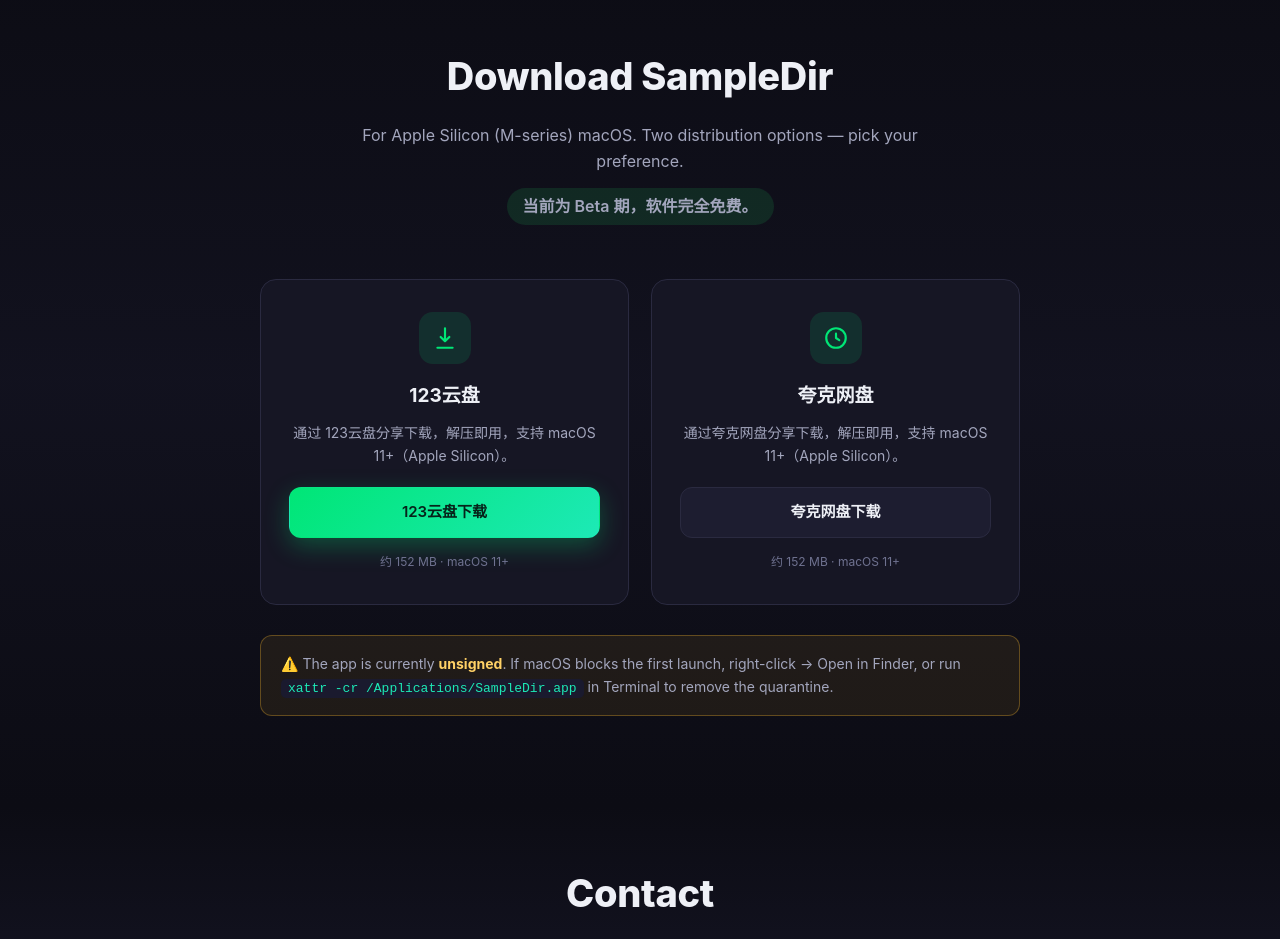
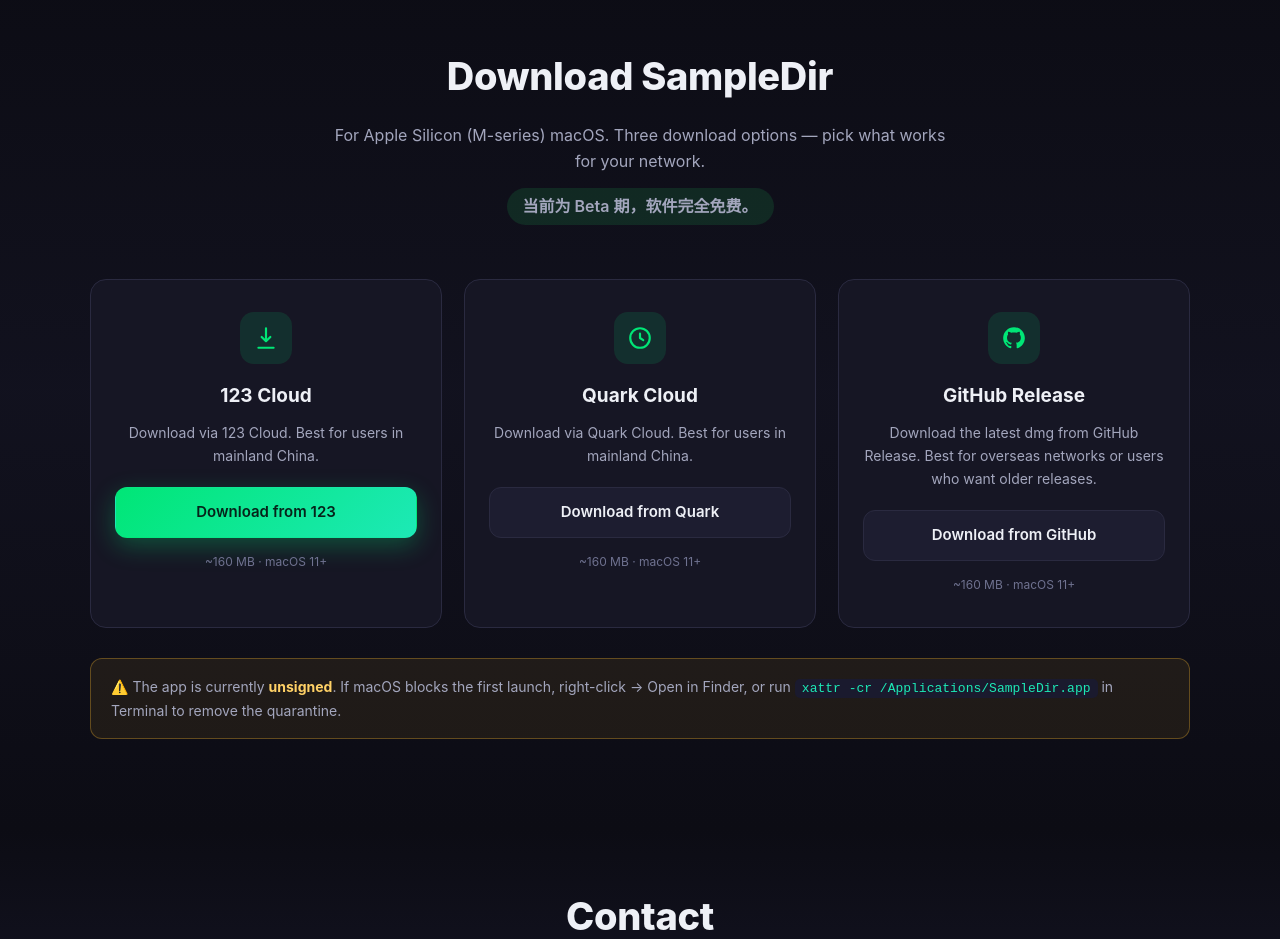
Before and after one commit to huoleihu/SampleDir, a plain HTML site: page index.html in a window 1280 px wide. Shown: the part 3200-4139 px from the top of the page. Drawn offline with Linux system fonts and the light colour scheme; no server answers.

Commit message:
feat(site): 下载区改为 123/夸克/GitHub 三源；版本号与链接改从 version.json 读取；发布脚本自动同步 version.json

```diff
--- a/assets/css/styles.css
+++ b/assets/css/styles.css
@@ -247,17 +247,18 @@
 .step p { font-size: 14px; color: var(--text-dim); }
 
 /* ====== 下载 ====== */
-.downloads { display: grid; grid-template-columns: repeat(2,1fr); gap: 22px; max-width: 760px; margin: 0 auto; }
-.dl { background: var(--surface); border: 1px solid var(--border); border-radius: var(--radius); padding: 32px 28px; text-align: center; }
+.downloads { display: grid; grid-template-columns: repeat(3,1fr); gap: 22px; max-width: 1100px; margin: 0 auto; }
+.dl { background: var(--surface); border: 1px solid var(--border); border-radius: var(--radius); padding: 32px 24px; text-align: center; }
 .dl__icon { width: 52px; height: 52px; border-radius: 14px; background: var(--green-soft); display: grid; place-items: center; margin: 0 auto 16px; }
 .dl__icon svg { width: 26px; height: 26px; fill: none; stroke: var(--green); stroke-width: 2; stroke-linecap: round; stroke-linejoin: round; }
+.dl--github .dl__icon svg { fill: var(--green); stroke: none; }
 .dl h3 { font-size: 19px; margin-bottom: 10px; }
 .dl p { font-size: 14px; color: var(--text-dim); margin-bottom: 20px; }
 .dl code, .downloads__note code { background: var(--bg-3); padding: 2px 7px; border-radius: 5px; font-size: 13px; color: var(--green-2); }
 .dl .btn { width: 100%; }
 .dl__req { display: block; margin-top: 14px; font-size: 12px; color: var(--text-mute); }
 .downloads__note {
-  max-width: 760px; margin: 30px auto 0; padding: 16px 20px; font-size: 14px; color: var(--text-dim);
+  max-width: 1100px; margin: 30px auto 0; padding: 16px 20px; font-size: 14px; color: var(--text-dim);
   background: rgba(255,189,46,.08); border: 1px solid rgba(255,189,46,.3); border-radius: 12px;
 }
 .downloads__note strong { color: #ffd166; }
--- a/assets/js/main.js
+++ b/assets/js/main.js
@@ -56,11 +56,13 @@
       'step2.h': '试听与标记', 'step2.p': '双击试听、方向键连续播放；给好素材加星、写备注、打标签，随手整理。',
       'step3.h': '随时检索', 'step3.p': '搜索框输入关键词，或点左侧标签 / 收藏夹秒筛；元数据随文件夹永久保存。',
       'dl.h2': '下载 SampleDir',
-      'dl.p': '支持 Apple Silicon（M 系列）macOS。两种分发方式，按你的习惯选。',
-      'dl1.h': '便携版（推荐）', 'dl1.p': '自带 JRE 与 ffmpeg，解压后双击 SampleDir.sh 即可运行，无需安装。',
-      'dl1.btn': '下载 .zip', 'dl1.req': '约 160 MB · macOS 12+',
-      'dl2.h': '安装版 .dmg', 'dl2.p': '标准 macOS 安装包，拖入 Applications 即可。需先执行打包脚本生成。',
-      'dl2.btn': '下载 .dmg', 'dl2.req': '需运行 packageDmg 构建',
+      'dl.p': '支持 Apple Silicon（M 系列）macOS。三种下载方式，按你的网络环境选。',
+      'dl1.h': '123云盘', 'dl1.p': '通过 123云盘分享下载，适合国内网络。',
+      'dl1.btn': '123云盘下载', 'dl1.req': '约 160 MB · macOS 11+',
+      'dl2.h': '夸克网盘', 'dl2.p': '通过夸克网盘分享下载，适合国内网络。',
+      'dl2.btn': '夸克网盘下载', 'dl2.req': '约 160 MB · macOS 11+',
+      'dl3.h': 'GitHub Release', 'dl3.p': '从 GitHub Release 下载最新版 dmg，适合海外网络或需要历史版本的用户。',
+      'dl3.btn': 'GitHub 下载', 'dl3.req': '约 160 MB · macOS 11+',
       'dl.note': '⚠️ 软件当前为<strong>未签名</strong>版本。首次打开若被系统拦截，请在「访达」中<strong>右键 → 打开</strong>，或在终端执行 <code>xattr -cr /Applications/SampleDir.app</code> 解除隔离。',
       'footer.help': '帮助文档',
       'footer.copy': '© 2026 SampleDir · 本地优先的采样素材库管理器 · Made by ssxm'
@@ -117,11 +119,13 @@
       'step2.h': 'Audition & tag', 'step2.p': 'Double-click to audition, arrow keys to play continuously; star, note, and tag your best material as you go.',
       'step3.h': 'Retrieve anytime', 'step3.p': 'Type a keyword in the search box, or click a tag / favorite folder to filter instantly; metadata is saved with the folder forever.',
       'dl.h2': 'Download SampleDir',
-      'dl.p': 'For Apple Silicon (M-series) macOS. Two distribution options — pick your preference.',
-      'dl1.h': 'Portable (recommended)', 'dl1.p': 'Ships with JRE & ffmpeg; unzip and double-click SampleDir.sh to run — no installation needed.',
-      'dl1.btn': 'Download .zip', 'dl1.req': '~160 MB · macOS 12+',
-      'dl2.h': 'Installer .dmg', 'dl2.p': 'Standard macOS installer, drag into Applications. Requires running the packaging script first.',
-      'dl2.btn': 'Download .dmg', 'dl2.req': 'Built via packageDmg',
+      'dl.p': 'For Apple Silicon (M-series) macOS. Three download options — pick what works for your network.',
+      'dl1.h': '123 Cloud', 'dl1.p': 'Download via 123 Cloud. Best for users in mainland China.',
+      'dl1.btn': 'Download from 123', 'dl1.req': '~160 MB · macOS 11+',
+      'dl2.h': 'Quark Cloud', 'dl2.p': 'Download via Quark Cloud. Best for users in mainland China.',
+      'dl2.btn': 'Download from Quark', 'dl2.req': '~160 MB · macOS 11+',
+      'dl3.h': 'GitHub Release', 'dl3.p': 'Download the latest dmg from GitHub Release. Best for overseas networks or users who want older releases.',
+      'dl3.btn': 'Download from GitHub', 'dl3.req': '~160 MB · macOS 11+',
       'dl.note': '⚠️ The app is currently <strong>unsigned</strong>. If macOS blocks the first launch, right-click → Open in Finder, or run <code>xattr -cr /Applications/SampleDir.app</code> in Terminal to remove the quarantine.',
       'footer.help': 'Help',
       'footer.copy': '© 2026 SampleDir · A local-first sample library manager · Made by ssxm'
@@ -178,11 +182,13 @@
       'step2.h': '프리뷰 & 태그', 'step2.p': '더블클릭으로 프리뷰, 방향키로 연속 재생. 좋은 소재에 별점, 메모, 태그를 붙여가며 정리하세요.',
       'step3.h': '언제든 검색', 'step3.p': '검색창에 키워드를 입력하거나 태그 / 즐겨찾기 폴더를 클릭해 즉시 필터. 메타데이터는 폴더와 함께 영구 저장됩니다.',
       'dl.h2': 'SampleDir 다운로드',
-      'dl.p': 'Apple Silicon(M 시리즈) macOS를 지원합니다. 취향에 맞는 두 가지 배포 방식.',
-      'dl1.h': '포터블 (권장)', 'dl1.p': 'JRE와 ffmpeg 포함, 압축 해제 후 SampleDir.sh를 더블클릭하면 실행됩니다. 설치 불필요.',
-      'dl1.btn': '.zip 다운로드', 'dl1.req': '약 160 MB · macOS 12+',
-      'dl2.h': '설치형 .dmg', 'dl2.p': '표준 macOS 설치 패키지, Applications에 드래그하면 끝. 먼저 패키징 스크립트를 실행해야 합니다.',
-      'dl2.btn': '.dmg 다운로드', 'dl2.req': 'packageDmg 빌드 필요',
+      'dl.p': 'Apple Silicon(M 시리즈) macOS를 지원합니다. 네트워크 상황에 맞는 세 가지 다운로드 방법.',
+      'dl1.h': '123 클라우드', 'dl1.p': '123 클라우드를 통해 다운로드. 중국 본토 사용자에게 적합.',
+      'dl1.btn': '123에서 다운로드', 'dl1.req': '약 160 MB · macOS 11+',
+      'dl2.h': '콰크 클라우드', 'dl2.p': '콰크 클라우드를 통해 다운로드. 중국 본토 사용자에게 적합.',
+      'dl2.btn': '콰크에서 다운로드', 'dl2.req': '약 160 MB · macOS 11+',
+      'dl3.h': 'GitHub Release', 'dl3.p': 'GitHub Release에서 최신 dmg를 다운로드. 해외 네트워크 또는 이전 버전이 필요한 사용자에게 적합.',
+      'dl3.btn': 'GitHub에서 다운로드', 'dl3.req': '약 160 MB · macOS 11+',
       'dl.note': '⚠️ 현재 <strong>서명되지 않은</strong> 버전입니다. 처음 실행이 차단되면 Finder에서 <strong>우클릭 → 열기</strong>를 하거나, 터미널에서 <code>xattr -cr /Applications/SampleDir.app</code>을 실행해 격리를 해제하세요.',
       'footer.help': '도움말',
       'footer.copy': '© 2026 SampleDir · 로컬 우선 샘플 라이브러리 매니저 · Made by ssxm'
@@ -239,11 +245,13 @@
       'step2.h': '試聴とタグ付け', 'step2.p': 'ダブルクリックで試聴、矢印キーで連続再生。良い素材に星・メモ・タグを付けながら整理しましょう。',
       'step3.h': 'いつでも検索', 'step3.p': '検索ボックスにキーワードを入力するか、タグ / お気に入りフォルダをクリックして即フィルター。メタデータはフォルダと一緒に永久保存されます。',
       'dl.h2': 'SampleDir をダウンロード',
-      'dl.p': 'Apple Silicon（Mシリーズ）macOSに対応。お好みの2つの配布方法。',
-      'dl1.h': 'ポータブル版（推奨）', 'dl1.p': 'JREとffmpeg同梱。解凍して SampleDir.sh をダブルクリックするだけ。インストール不要。',
-      'dl1.btn': '.zip をダウンロード', 'dl1.req': '約160 MB · macOS 12+',
-      'dl2.h': 'インストーラー .dmg', 'dl2.p': '標準のmacOSインストールパッケージ。Applicationsへドラッグするだけ。事前にパッケージングスクリプトの実行が必要です。',
-      'dl2.btn': '.dmg をダウンロード', 'dl2.req': 'packageDmg でビルドが必要',
+      'dl.p': 'Apple Silicon（Mシリーズ）macOSに対応。ネットワーク環境に応じて3つのダウンロード方法から選べます。',
+      'dl1.h': '123クラウド', 'dl1.p': '123クラウド経由でダウンロード。中国大陸のユーザー向け。',
+      'dl1.btn': '123からダウンロード', 'dl1.req': '約160 MB · macOS 11+',
+      'dl2.h': 'クァーククラウド', 'dl2.p': 'クァーククラウド経由でダウンロード。中国大陸のユーザー向け。',
+      'dl2.btn': 'クァークからダウンロード', 'dl2.req': '約160 MB · macOS 11+',
+      'dl3.h': 'GitHub Release', 'dl3.p': 'GitHub Releaseから最新のdmgをダウンロード。海外ネットワークや過去のバージョンが必要なユーザー向け。',
+      'dl3.btn': 'GitHubからダウンロード', 'dl3.req': '約160 MB · macOS 11+',
       'dl.note': '⚠️ 現在<strong>署名なし</strong>バージョンです。初回起動がブロックされた場合は、Finderで<strong>右クリック → 開く</strong>、またはターミナルで <code>xattr -cr /Applications/SampleDir.app</code> を実行して隔離を解除してください。',
       'footer.help': 'ヘルプ',
       'footer.copy': '© 2026 SampleDir · ローカル優先のサンプルライブラリマネージャー · Made by ssxm'
@@ -359,42 +367,34 @@
       nav.style.boxShadow = (window.scrollY > 8) ? '0 6px 20px rgba(0,0,0,.35)' : 'none';
     }, { passive: true });
   }
-  /* ============ 5. 从 appcast.xml 拉取最新版本号（Cloudflare Pages 同源） ============ */
-  (function fetchVersionFromAppcast() {
-    fetch('/appcast.xml')
-      .then(function (r) { return r.text(); })
-      .then(function (xml) {
-        var parser = new DOMParser();
-        var doc = parser.parseFromString(xml, 'application/xml');
-        var item = doc.querySelector('channel > item');
-        var v = item ? (item.querySelector('title') || {}).textContent : '';
-        if (!v) return;
-        var heroVer = document.getElementById('heroVersion');
-        if (heroVer) heroVer.textContent = 'v' + v + ' \u00B7 Apple Silicon';
-      })
-      .catch(function () {
-        // appcast.xml 读不到时保持页面默认静态版本号
-      });
-  })();
+  /* ============ 5. 从 version.json 拉取最新版本号与下载链接 ============ */
+  (function fetchVersionJson() {
+    fetch('/version.json')
+      .then(function (r) { return r.json(); })
+      .then(function (json) {
+        var v = json.version || '';
+        var downloads = json.downloads || {};
 
-  /* ============ 6. 从 Gitee 拉取最新下载链接 ============ */
-  (function fetchDownloadLinks() {
-    var API = 'https://gitee.com/api/v5/repos/huoleihu/myversion/contents/kt_SampleDir.txt';
-    fetch(API)
-      .then(function (r) { return r.json(); })
-      .then(function (data) {
-        var json = JSON.parse(atob(data.content));
+        // 更新 Hero 区版本号
+        if (v) {
+          var heroVer = document.getElementById('heroVersion');
+          if (heroVer) heroVer.textContent = 'v' + v + ' \u00B7 Apple Silicon';
+        }
 
         // 更新 123 云盘下载按钮
         var dl123 = document.getElementById('dl123');
-        if (dl123 && json.url) dl123.setAttribute('href', json.url);
+        if (dl123 && downloads['123']) dl123.setAttribute('href', downloads['123']);
 
         // 更新夸克网盘下载按钮
         var dlQuark = document.getElementById('dlQuark');
-        if (dlQuark && json.url2) dlQuark.setAttribute('href', json.url2);
+        if (dlQuark && downloads.kuake) dlQuark.setAttribute('href', downloads.kuake);
+
+        // 更新 GitHub 下载按钮
+        var dlGithub = document.getElementById('dlGithub');
+        if (dlGithub && downloads.github) dlGithub.setAttribute('href', downloads.github);
       })
       .catch(function () {
-        // Gitee 连不上时保持页面默认的静态链接，不做任何事
+        // version.json 读不到时保持页面默认静态文案与链接
       });
   })();
 })();
--- a/index.html
+++ b/index.html
@@ -226,19 +226,28 @@
         <div class="dl__icon">
           <svg viewBox="0 0 24 24"><path d="M12 3v12m0 0l-4-4m4 4l4-4M5 21h14"/></svg>
         </div>
-        <h3>123云盘</h3>
-        <p>通过 123云盘分享下载，解压即用，支持 macOS 11+（Apple Silicon）。</p>
-        <a id="dl123" href="https://1815611961.share.123pan.cn/123pan/LR9zVv-nmBiH" class="btn btn--primary" target="_blank" rel="noopener" data-track="dl-123">123云盘下载</a>
-        <span class="dl__req">约 152 MB · macOS 11+</span>
+        <h3 data-i18n="dl1.h">123云盘</h3>
+        <p data-i18n="dl1.p">通过 123云盘分享下载，适合国内网络，支持 macOS 11+（Apple Silicon）。</p>
+        <a id="dl123" href="https://1815611961.share.123pan.cn/123pan/LR9zVv-nmBiH" class="btn btn--primary" target="_blank" rel="noopener" data-track="dl-123" data-i18n="dl1.btn">123云盘下载</a>
+        <span class="dl__req" data-i18n="dl1.req">约 160 MB · macOS 11+</span>
       </div>
       <div class="dl reveal">
         <div class="dl__icon">
           <svg viewBox="0 0 24 24"><path d="M12 3a9 9 0 1 0 0 18 9 9 0 0 0 0-18zm0 5v4l3 2"/></svg>
         </div>
-        <h3>夸克网盘</h3>
-        <p>通过夸克网盘分享下载，解压即用，支持 macOS 11+（Apple Silicon）。</p>
-        <a id="dlQuark" href="https://pan.quark.cn/s/14a6be2d0202" class="btn btn--ghost" target="_blank" rel="noopener" data-track="dl-quark">夸克网盘下载</a>
-        <span class="dl__req">约 152 MB · macOS 11+</span>
+        <h3 data-i18n="dl2.h">夸克网盘</h3>
+        <p data-i18n="dl2.p">通过夸克网盘分享下载，适合国内网络，支持 macOS 11+（Apple Silicon）。</p>
+        <a id="dlQuark" href="https://pan.quark.cn/s/14a6be2d0202" class="btn btn--ghost" target="_blank" rel="noopener" data-track="dl-quark" data-i18n="dl2.btn">夸克网盘下载</a>
+        <span class="dl__req" data-i18n="dl2.req">约 160 MB · macOS 11+</span>
+      </div>
+      <div class="dl reveal dl--github">
+        <div class="dl__icon">
+          <svg viewBox="0 0 24 24"><path d="M12 2C6.48 2 2 6.48 2 12c0 4.42 2.87 8.17 6.84 9.5.5.08.66-.23.66-.5v-1.69c-2.77.6-3.36-1.34-3.36-1.34-.46-1.16-1.11-1.47-1.11-1.47-.91-.62.07-.6.07-.6 1 .07 1.53 1.03 1.53 1.03.87 1.52 2.28 1.08 2.84.83.09-.65.35-1.08.63-1.33-2.22-.25-4.55-1.11-4.55-4.92 0-1.11.38-2 1.03-2.71-.1-.25-.45-1.29.1-2.64 0 0 .84-.27 2.75 1.02.8-.22 1.65-.33 2.5-.33.85 0 1.7.11 2.5.33 1.91-1.29 2.75-1.02 2.75-1.02.55 1.35.2 2.39.1 2.64.65.71 1.03 1.6 1.03 2.71 0 3.82-2.33 4.67-4.55 4.92.36.31.69.92.69 1.85V21c0 .27.16.59.67.5C19.14 20.16 22 16.42 22 12c0-5.52-4.48-10-10-10z"/></svg>
+        </div>
+        <h3 data-i18n="dl3.h">GitHub Release</h3>
+        <p data-i18n="dl3.p">从 GitHub Release 下载最新版 dmg，适合海外网络或需要历史版本的用户。</p>
+        <a id="dlGithub" href="https://github.com/huoleihu/SampleDir/releases" class="btn btn--ghost" target="_blank" rel="noopener" data-track="dl-github" data-i18n="dl3.btn">GitHub 下载</a>
+        <span class="dl__req" data-i18n="dl3.req">约 160 MB · macOS 11+</span>
       </div>
     </div>
     <p class="downloads__note" data-i18n-html="dl.note">
--- a/version.json
+++ b/version.json
@@ -1,7 +1,12 @@
 {
-  "version": "1.0.3",
-  "url": "https://1815611961.share.123pan.cn/123pan/LR9zVv-nmBiH",
-  "url2": "https://pan.quark.cn/s/14a6be2d0202",
-  "notes_zh": "• 采样支持拖拽导出到 Logic Pro / GarageBand / Finder\n• 修复从 git 拉取后首次启动 NPE 崩溃\n• 品牌更名 SampleDir",
-  "notes_en": "• Drag samples to Logic Pro / GarageBand / Finder\n• Fixed NPE crash on first launch after git pull\n• Rebranded to SampleDir"
+  "version": "1.0.1",
+  "downloads": {
+    "123": "https://1815611961.share.123pan.cn/123pan/LR9zVv-F06zH",
+    "kuake": "https://pan.quark.cn/s/46c9a8932c97",
+    "github": "https://github.com/huoleihu/SampleDir/releases/download/v1.0.1/SampleDir-1.0.1-arm64.dmg"
+  },
+  "notes": {
+    "zh": "• 采样支持拖拽导出到 Logic Pro / GarageBand / Finder\n• 修复从 git 拉取后首次启动 NPE 崩溃\n• 品牌更名 SampleDir",
+    "en": "• Drag samples to Logic Pro / GarageBand / Finder\n• Fixed NPE crash on first launch after git pull\n• Rebranded to SampleDir"
+  }
 }
```
Also changed, not shown: 2 other files.
